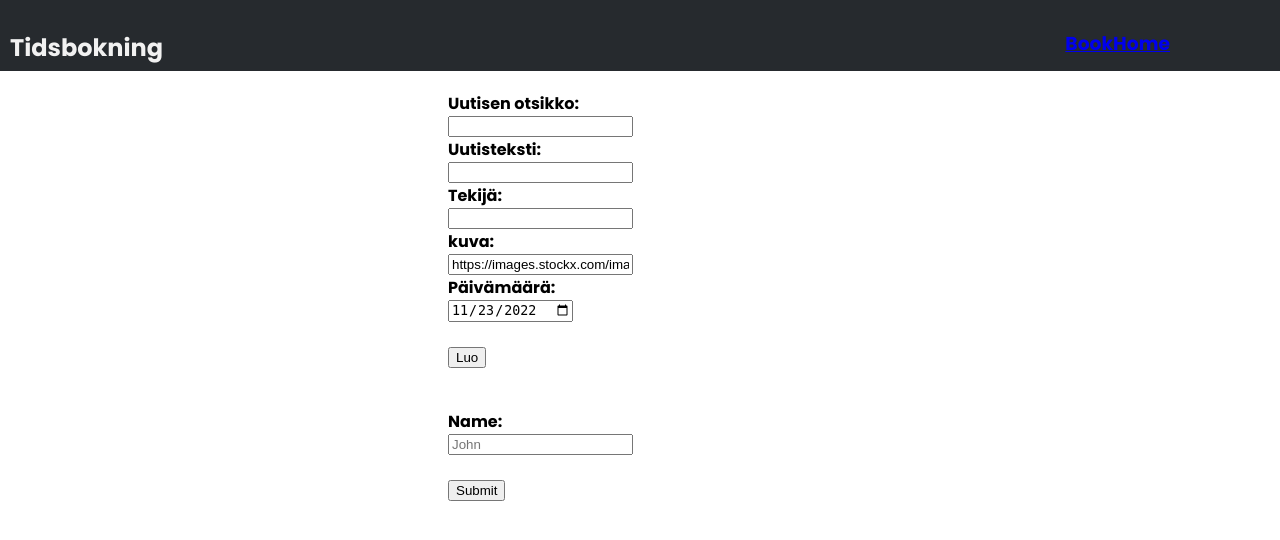
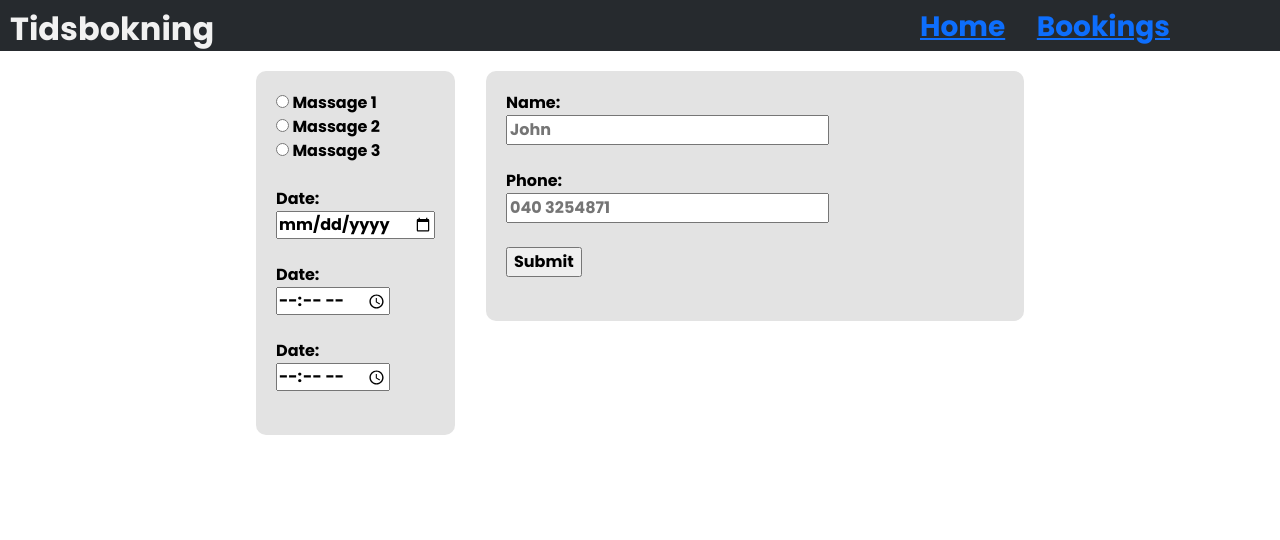
Before and after one commit to RoyHagstrom/Tidsbokning, a PHP site: page / in a window 1280 px wide. Shown: the top 540 px of the page. Run offline with PHP 8.4, Linux system fonts and the light colour scheme.

Commit message:
Ja vet int ens

```diff
--- a/Header.php
+++ b/Header.php
@@ -2,5 +2,8 @@
 echo '<div class="header" id="myHeader">';
 echo '<h2>Tidsbokning</h2>';
 ?>
-<h3 style='padding-right: 100px;'><a href="index.php" title="" id="Makebtn">Home</a></h3>
-<h3><a href="Form.php" title="" id="Makebtn">Book</a></h3>
+
+<div style='width: 350px; float: right; margin: auto ;' class="header1">
+<h3 style='float: left;'><a href="index.php" title="" id="Makebtn">Home</a></h3>
+<h3 style='padding-right: 100px;'><a href="Form.php" title="" id="Makebtn">Bookings</a></h3>
+</div>
--- a/config.php
+++ b/config.php
@@ -4,6 +4,9 @@
 $servername = "localhost";
 $username = "root";
 $password = "";
+
+
+if(isset($_POST['article-submit'])){
 
 try {
   $conn = new PDO("mysql:host=$servername;dbname=bokning", $username, $password);
@@ -14,4 +17,7 @@ try {
   echo "Connection failed: " . $e->getMessage();
 }
 
+
+}
+
 ?>
--- a/index.php
+++ b/index.php
@@ -1,3 +1,6 @@
+<link href="https://cdn.jsdelivr.net/npm/bootstrap@5.2.2/dist/css/bootstrap.min.css" rel="stylesheet" integrity="sha384-Zenh87qX5JnK2Jl0vWa8Ck2rdkQ2Bzep5IDxbcnCeuOxjzrPF/et3URy9Bv1WTRi" crossorigin="anonymous">
+<script src="https://cdn.jsdelivr.net/npm/bootstrap@5.2.2/dist/js/bootstrap.bundle.min.js" integrity="sha384-OERcA2EqjJCMA+/3y+gxIOqMEjwtxJY7qPCqsdltbNJuaOe923+mo//f6V8Qbsw3" crossorigin="anonymous"></script>
+
 <?php
 echo '<link rel="stylesheet" href="https://cdnjs.cloudflare.com/ajax/libs/font-awesome/6.0.0-beta3/css/all.min.css" integrity="sha512-Fo3rlrZj/k7ujTnHg4CGR2D7kSs0v4LLanw2qksYuRlEzO+tcaEPQogQ0KaoGN26/zrn20ImR1DfuLWnOo7aBA==" crossorigin="anonymous" referrerpolicy="no-referrer" />';
 echo '<link rel="preconnect" href="https://fonts.googleapis.com">';
@@ -135,82 +138,75 @@ echo '</div>';
 ?>
 <style>
   #form{
-    width: 30%;
-    margin: 0 auto;
+
+
     align-content: center;
   }
+  #col-1{
+    background-color: #e3e3e3;
+    border-radius: 10px;
+
+    padding: 20px;
+
+  }
+  #col-2{
+    background-color: #e3e3e3;
+    border-radius: 10px;
+
+    padding: 20px;
+
+  }
+
+  .form {
+    width: 60vw;
+    margin: 0 auto;
+
+  }
   </style>
+
+<div class="form">
 <div id="form">
-<form method="post" action="action_page.php">
-  <label for="nyhetsrubrik">Uutisen otsikko:</label><br>
-  <input type="text" id="nyhetsrubrik" name="nyhetsrubrik" value=""><br>
+<form method="post" action="Form.php">
+<div style="float: left;" id="col-1">
+<input type="radio" id="Massage 1" name="type" value="Massage 1">
+  <label for="Massage 1">Massage 1</label><br>
 
-  <label for="nyhetstext">Uutisteksti:</label><br>
-  <input type="text" id="nyhetstext" name="nyhetstext" value=""><br>
+  <input type="radio" id="Massage 2" name="type" value="Massage 2">
+  <label for="Massage 2">Massage 2</label><br>
 
-  <label for="författare">Tekijä:</label><br>
-  <input type="text" id="författare" name="författare" value=""><br>
+  <input type="radio" id="Massage 3" name="type" value="Massage 3">
+  <label for="Massage 3">Massage 3</label><br><br>
 
-  <label for="bild">kuva:</label><br>
-  <input type="text" id="bild" name="bild" value="https://images.stockx.com/images/Youtooz-Bruh-Plush-Vinyl-Figure-FOOTLONG-MOAI.jpg"><br>
+  <label for="date">Date:</label><br>
+<input type="date" name="date" id="date" placeholder="John"><br><br>
 
-  <label for="datum">Päivämäärä:</label><br>
-  <input type="date" id="datum" name="datum" value="2022-11-23" min="2022-01-01"><br><br>
+<label for="starttime">Date:</label><br>
+<input type="time" name="starttime" id="starttime" placeholder=""><br><br>
+<label for="endtime">Date:</label><br>
+<input type="time" name="endtime" id="endtime" placeholder=""><br><br>
+</div>
 
-  <input type="submit" name="article-submit" value="Luo">
-</form> <br>
+
+<div style="margin-left: 230px;" id="col-2">
+<label for="Name">Name:</label><br>
+<input type="text" name="Name" id="Name" placeholder="John"><br><br>
+
+<label for="phone">Phone:</label><br>
+<input type="number" name="phone" id="phone" placeholder="040 3254871"><br><br>
 
 
 
 
 
+<input type="submit" name="article-submit" value="Submit"><br><br>
 
 
-
-
-
-
-
-
-
-
-
-
-
-
-
-
-
-
-
-
-
-
-
-
-
-
-
-<div id="form2">
-<form method="post" action="">
-
-<label for="Name">Name:</label><br>
-<input type="text" name="Name" id="Name" placeholder="John"><br><br>
-<input type="submit" name="article-submit" value="Submit">
+</div>
+</div>
 
 <?php
 
-if(isset($_POST['article-submit'])){
 
-$Name = $_POST['Name'];
-
-echo "<br>" . $Name;
-
-}
-
-else{
-
-}
 ?>
 
 
```
Also changed, not shown: Form.php (+10 -3 lines).
